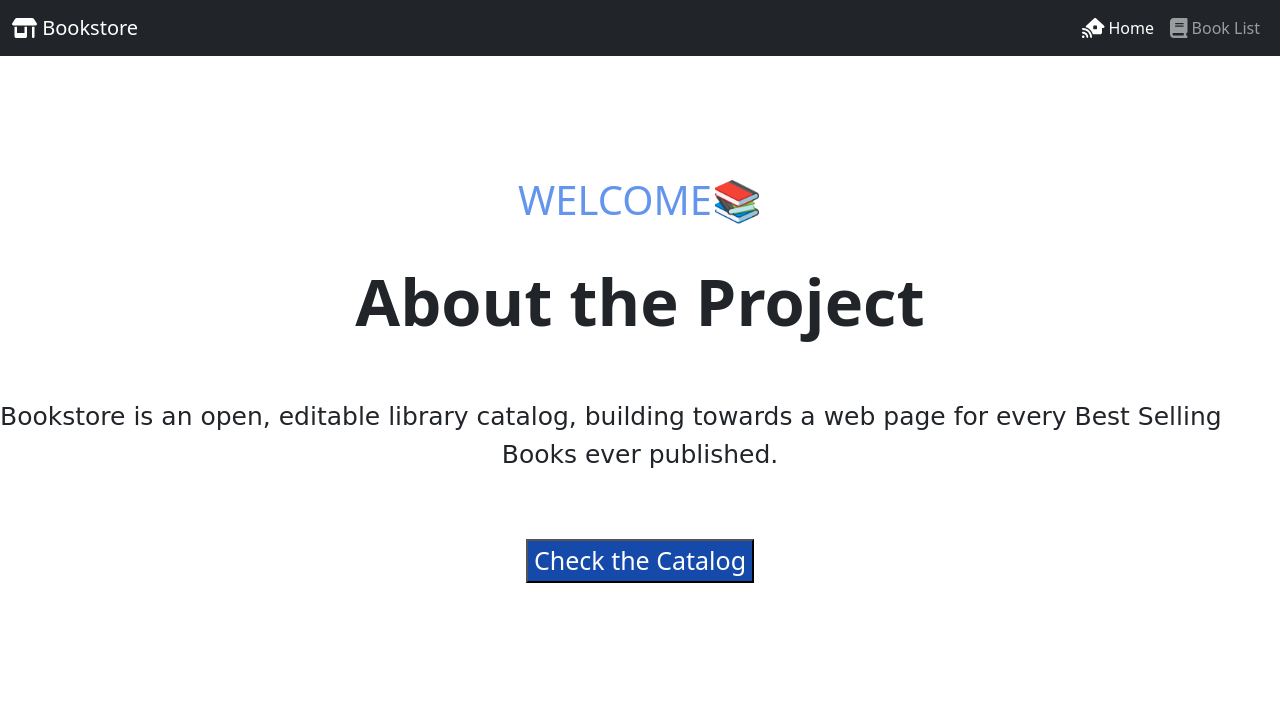
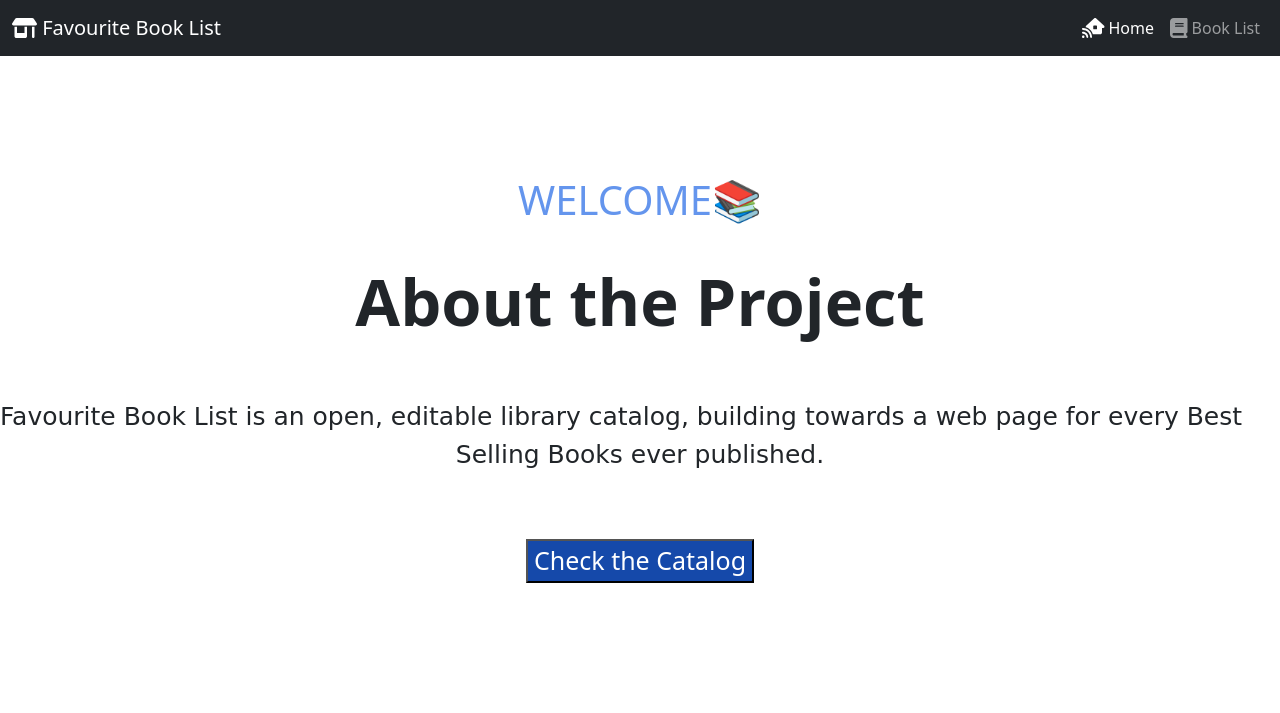
Before and after one commit to ItalCad91/COMP229--Midterm-301242893, a Node server app: page / in a window 1280 px wide. Shown: the top 713 px of the page. Run offline with Node 20, Linux system fonts and the light colour scheme; some libraries are stand-ins or nearby versions.

Commit message:
complete

```diff
--- a/server/views/components/header.ejs
+++ b/server/views/components/header.ejs
@@ -1,6 +1,6 @@
 <nav class="navbar navbar-expand-lg navbar-dark bg-dark">
     <div class="container-fluid">
-      <a class="navbar-brand" href="/"><i class="fa-solid fa-shop"></i> Bookstore </a>
+      <a class="navbar-brand" href="/"><i class="fa-solid fa-shop"></i> Favourite Book List </a>
       <button class="navbar-toggler" type="button" data-bs-toggle="collapse" data-bs-target="#navbarSupportedContent" aria-controls="navbarSupportedContent" aria-expanded="false" aria-label="Toggle navigation">
         <span class="navbar-toggler-icon"></span>
       </button>
--- a/server/views/content/home.ejs
+++ b/server/views/content/home.ejs
@@ -8,7 +8,7 @@
       </h1>
 
       <p class="intro">
-        Bookstore is an open, editable library catalog, building towards a web page for every Best Selling Books ever published.
+        Favourite Book List is an open, editable library catalog, building towards a web page for every Best Selling Books ever published.
       </p>
 
       <p class="phome">
```
